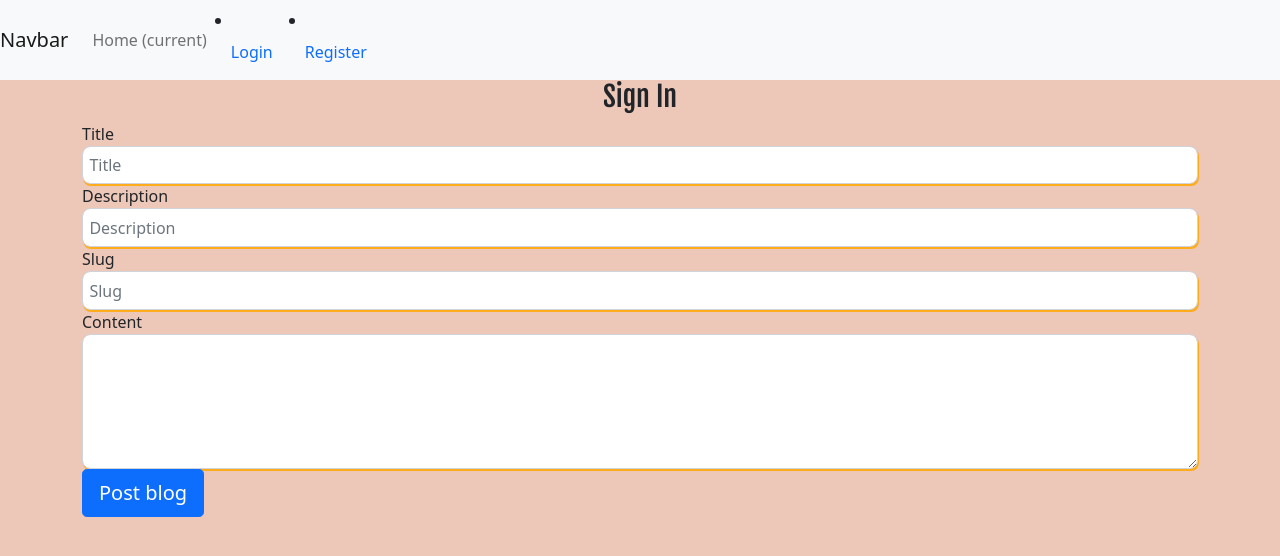
After one commit to phase5lhcm/flask-blog, a Flask app: page /add_blog in a window 1280 px wide. The commit adds this page. Shown: the top 556 px of the page. Run offline with Flask 2, Linux system fonts and the light colour scheme; some libraries are stand-ins or nearby versions.

Commit message:
authentication : add model and route for blogposts

```diff
--- a/blogposts/forms.py
+++ b/blogposts/forms.py
@@ -1,6 +1,7 @@
 from flask_wtf import FlaskForm
 from wtforms import StringField, PasswordField,SubmitField
 from wtforms.validators import Length, Email, EqualTo, DataRequired, ValidationError
+from wtforms.widgets import TextArea
 from blogposts.models import User
 
 class RegisterForm(FlaskForm):
@@ -26,3 +27,11 @@ class LoginForm(FlaskForm):
     email = StringField(label='Email', validators=[Email(message="Email required"), DataRequired()])
     password = PasswordField(label='Password', validators=[Length(min=6), DataRequired()])
     submit_btn_login = SubmitField(label='Submit')
+
+class BlogForm(FlaskForm):
+    title = StringField(label='Title', validators=[Length(min=2, max=20), DataRequired()])
+    description = StringField("Description", validators=[Length(min=20, max=150), DataRequired()])
+    # author = StringField(label='Email', validators=[Email(message="Email required"), DataRequired()])
+    content = StringField("Content", validators=[DataRequired()], widget=TextArea())
+    slug = StringField("Slug", validators=[DataRequired()])
+    submit_btn_blog = SubmitField(label='Post blog')
--- a/blogposts/routes.py
+++ b/blogposts/routes.py
@@ -1,10 +1,11 @@
+from crypt import methods
 from blogposts import app
 from flask import render_template, flash, redirect, url_for, request
-from flask_login import login_user, current_user
+from flask_login import login_user, current_user, logout_user
 from urllib import request
 from blogposts.models import Blog, User
 from blogposts import db
-from blogposts.forms import RegisterForm, LoginForm
+from blogposts.forms import RegisterForm, LoginForm, BlogForm
 #TODO - add logging info to file when used in production
 import logging
 logging.basicConfig(level=logging.DEBUG)
@@ -34,10 +35,10 @@ def register():
     return render_template('register_page.html', form=form)
 
 
-@app.route("/login")
+@app.route("/login", methods=['GET', 'POST'])
 def login():
     form = LoginForm()
-    if request.method == "POST"  and form.validate_on_submit():
+    if form.validate_on_submit():
         user = User.query.filter_by(email=form.email.data).first()
         if user and user.verify_password(
             check_pwrd = form.password.data
@@ -49,4 +50,34 @@ def login():
         else:
             flash('Incorrect email and password combination. Please try again, or register for an account', category="danger")
     print(form.errors)
-    return render_template('login_page.html')
+    return render_template('login_page.html', form=form)
+
+@app.route("/logout")
+def logout():
+    logout_user()
+    flash("Logout successful", category="info")
+    return redirect(url_for('home'))
+
+@app.route('/add_blog', methods=['GET','POST'])
+def add_blog():
+    form = BlogForm()
+    print(f"Blog form: {form.__dict__}")
+    if form.validate_on_submit():
+        blog_post = Blog(title=form.title.data,
+                            description = form.description.data,
+                            content=form.content.data,
+                            slug = form.slug.data
+                            )
+        #clear the form after hiting submit button
+        form.title.data = ''
+        form.description.data = ''
+        form.content.data = ''
+        form.slug.data = ''
+
+        db.session.add(blog_post)
+        db.session.commit()
+        flash('Post successful')
+    if form.errors != {}:
+        for err_msg in form.errors.values():
+            flash(f'Error posting blog: {err_msg}', category='danger')
+    return render_template('blog_posts.html', form = form)
--- /dev/null
+++ b/blogposts/templates/blog_posts.html
@@ -0,0 +1,18 @@
+{% extends 'layout.html'%} {%block title%} Register Page {%endblock%} {% block
+content%}
+
+<div class="container">
+    <form id="add-blog-form" method="POST">
+        <h3 id="header-register">Sign In</h3>
+        {{form.hidden_tag()}} {{form.title.label()}}
+        {{form.title(class="form-control", placeholder="Title")}}
+        {{form.description.label()}} {{form.description(class="form-control",
+        placeholder="Description")}} {{form.slug.label()}}
+        {{form.slug(class="blog-slug form-control", placeholder="Slug")}}
+        {{form.content.label()}} {{form.content(class="form-control", rows=5)}}
+        {{form.submit_btn_blog(class="btn btn-lg btn-block btn-primary
+        submit-btn-blog")}}
+    </form>
+</div>
+
+{%endblock%}
--- a/blogposts/templates/layout.html
+++ b/blogposts/templates/layout.html
@@ -62,16 +62,23 @@
                     <li class="nav-item">
                         <a class="nav-link" href="#">Account</a>
                     </li>
-                    <!-- <li class="nav-item">
-                        <a class="nav-link" href="#"
+                    <li class="nav-item">
+                        <a class="nav-link" href="{{url_for('logout')}}"
                             >Logout</a
                         >
-                    </li> -->
+                    </li>
+                    <li class="nav-item">
+                        <a class="nav-link" href="{{url_for('add_blog')}}"
+                            >Add Content</a
+                        >
+                    </li>
                 </ul>
                 <ul class="navbar-nav mr-auto">
                     {% else %}
                     <li class="nav-item">
-                        <a class="nav-link" href="#">Login</a>
+                        <a class="nav-link" href="{{url_for('login')}}"
+                            >Login</a
+                        >
                     </li>
                     <li class="nav-item">
                         <a class="nav-link" href="{{url_for('register')}}"
```
Also changed, not shown: blogposts/__init__.py (+8 -0 lines), blogposts/models.py (+14 -1 lines), blogposts/templates/login_page.html (+3 -13 lines).
